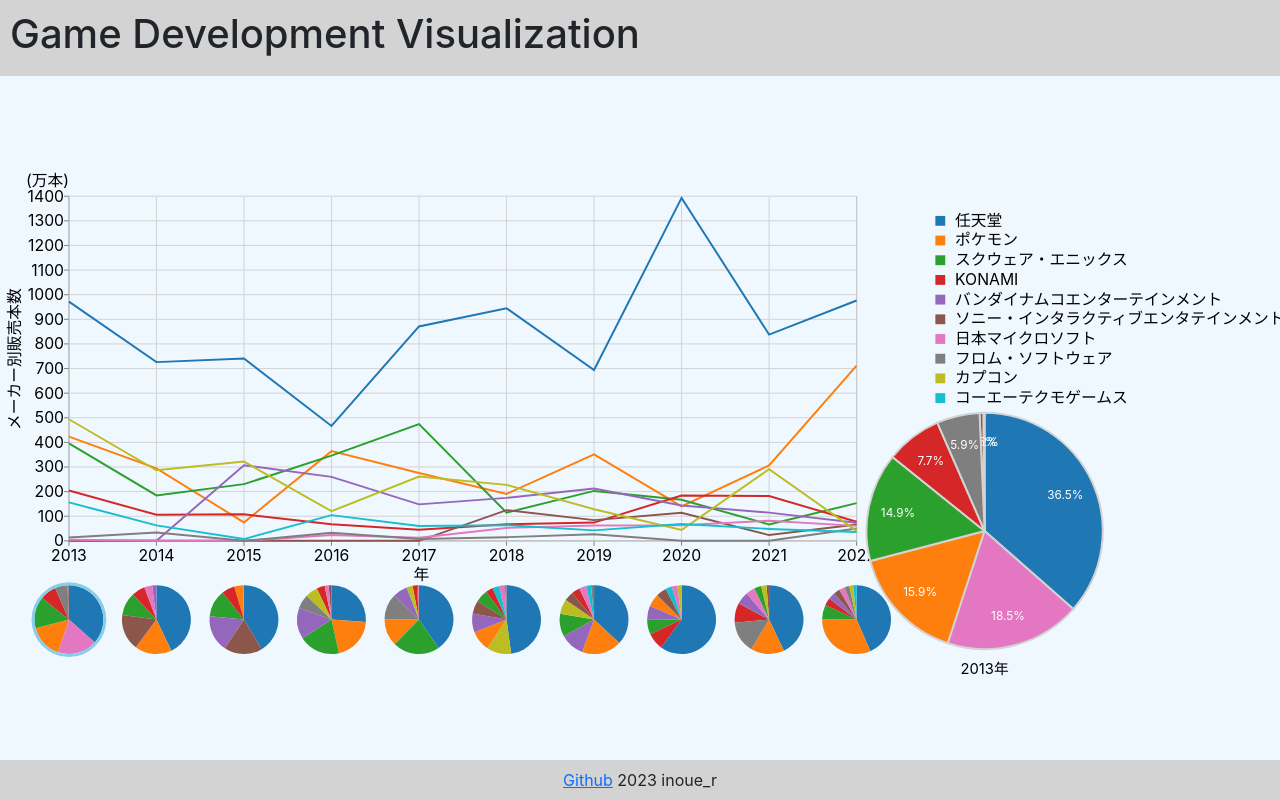
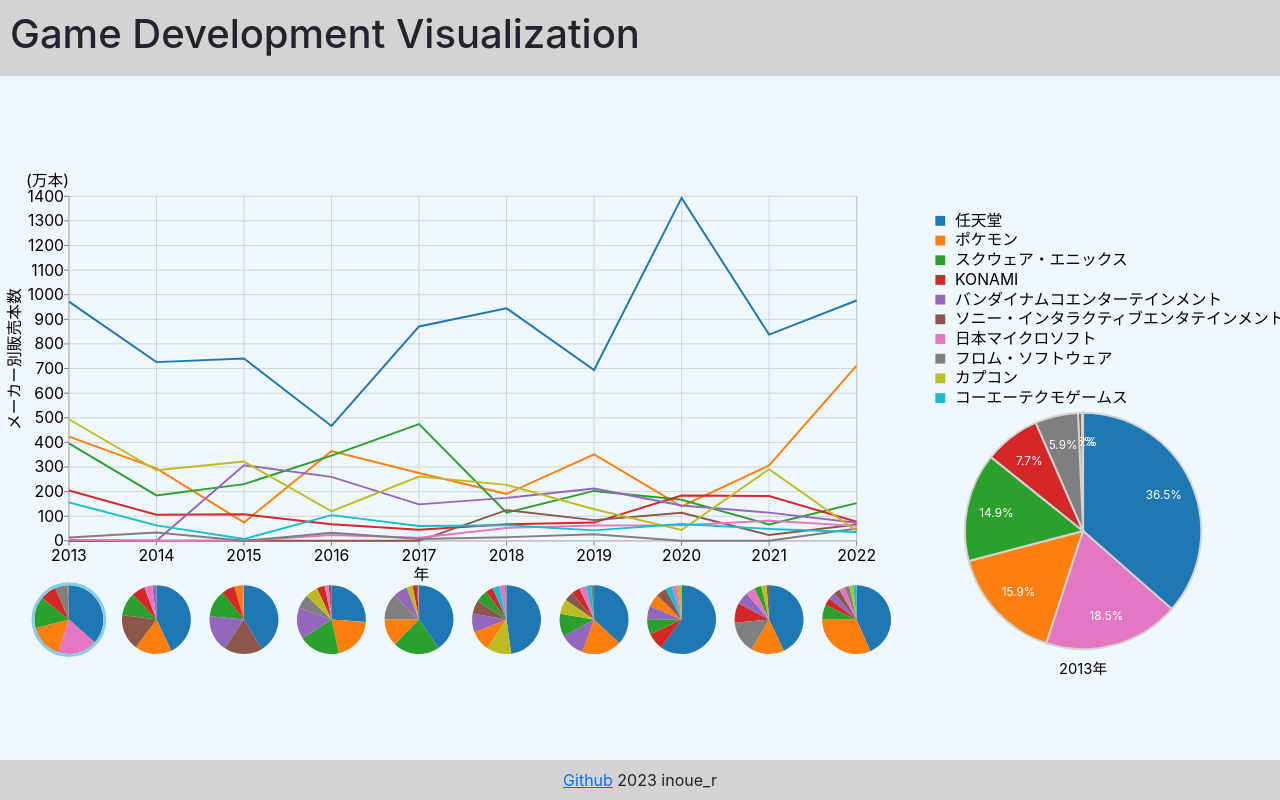
Before and after one commit to inoue021231/game-development-vis, a React (Create React App) app: page / in a window 1280 px wide. Built offline with nearby package versions, Linux system fonts and the light colour scheme.

Commit message:
create Axis.jsx

```diff
--- a/src/App.css
+++ b/src/App.css
@@ -36,6 +36,7 @@
 
 text:hover {
   background-color: aqua;
+  display: inline-block;
 }
 
 /* App.jsx */
@@ -45,3 +46,7 @@
   height: 100%;
   /* 高さを100%に設定 */
 }
+
+.svg__content text {
+  background: red;
+}
--- /dev/null
+++ b/src/Axis.jsx
@@ -0,0 +1,53 @@
+/* import Data from "./data.json"; */
+import { useState, useEffect } from "react";
+import * as d3 from "d3";
+import "./App.css";
+
+const Axis = ({
+  margin,
+  h,
+  miniPieData,
+  xScale,
+  miniArcGenerator,
+  color,
+  handleChangeYear,
+  handlePathMouseEnter,
+  handlePathMouseLeave,
+  highlightData,
+  selectPathIndex,
+  selectYear,
+  firstYear,
+  highlightCircle,
+  legendW,
+}) => {
+  return (
+    <g transform={`translate(${margin - 30},${h + 30})`}>
+      {miniPieData.map((pie, i) => {
+        return pie.map((item, j) => {
+          return (
+            <g transform={`translate(${xScale(i)},0)`} key={j}>
+              <path
+                d={miniArcGenerator(item)}
+                fill={color(j)}
+                onClick={() => {
+                  handleChangeYear(i);
+                }}
+                style={{ cursor: "pointer", transition: "0.5s" }}
+                onMouseEnter={() => handlePathMouseEnter(i)}
+                onMouseLeave={handlePathMouseLeave}
+              ></path>
+              {highlightData && selectPathIndex === i && (
+                <path d={highlightData} fill="skyblue" />
+              )}
+            </g>
+          );
+        });
+      })}
+      <g transform={`translate(${xScale(selectYear - firstYear)},0)`}>
+        <path d={highlightCircle} fill="skyblue"></path>
+      </g>
+    </g>
+  );
+};
+
+export default Axis;
--- a/src/Chart.jsx
+++ b/src/Chart.jsx
@@ -3,18 +3,18 @@
 import * as d3 from "d3";
 import "./App.css";
 import Total from "./Total";
+import Axis from "./Axis";
 
 const firstYear = 2013;
 
-const LineAllPlot = (props) => {
-  const {
+const LineAllPlot = ({
   topRankList,
   line,
   highlightMakerIndex,
   color,
   handleMakerMouseEnter,
   handleMakerMouseLeave,
-  } = props;
+}) => {
   return (
     <g>
       {topRankList.map((item, i) => {
@@ -68,14 +68,12 @@
   );
 };
 
-const Line = (props) => {
-  const {
+const Line = ({
   totalScale,
   w,
   h,
   highlightMakerIndex,
   selectMaker,
-    //path,
   color,
   selectPath,
   margin,
@@ -89,8 +87,7 @@
   line,
   xScale,
   yearCount,
-  } = props;
-
+}) => {
   return (
     <g>
       <line x1={xScale(yearCount - 1)} stroke="gray"></line>
@@ -260,12 +257,8 @@
         topRankList[i][name].push(0);
       }
     }
-
-    /* path[i] = d3.path();
-    path[i].moveTo(0, yScale()); */
   }
 
-  const path = new Array(makerCount);
   const line = new Array(makerCount);
   for (let i = 0; i < makerCount; i++) {
     line[i] = d3
@@ -401,6 +394,8 @@
 
   const overlayArcGenerator = d3.arc().innerRadius(0).outerRadius(120);
 
+  console.log(miniPieData);
+
   return (
     <svg viewBox={`0 0 ${w + 100} ${h + 100}`} className="svg__content">
       <g transform={`translate(${margin - 30},${h - margin / 2}) scale(1,-1)`}>
@@ -441,7 +436,7 @@
                 <rect
                   x="0"
                   y="-5"
-                  width={makerNameWidth}
+                  width={legendW}
                   height="20"
                   fill="skyblue"
                   opacity="0.5"
@@ -455,33 +450,28 @@
           );
         })}
       </g>
-      <g transform={`translate(${margin - 30},${h + 30})`}>
-        {miniPieData.map((pie, i) => {
-          return pie.map((item, j) => {
-            return (
-              <g transform={`translate(${xScale(i)},0)`} key={j}>
-                <path
-                  d={miniArcGenerator(item)}
-                  fill={color(j)}
-                  onClick={() => {
-                    handleChangeYear(i);
+
+      <Axis
+        {...{
+          margin,
+          h,
+          miniPieData,
+          xScale,
+          miniArcGenerator,
+          color,
+          handleChangeYear,
+          handlePathMouseEnter,
+          handlePathMouseLeave,
+          highlightData,
+          selectPathIndex,
+          selectYear,
+          firstYear,
+          highlightCircle,
+          legendW,
         }}
-                  style={{ cursor: "pointer", transition: "0.5s" }}
-                  onMouseEnter={() => handlePathMouseEnter(i)}
-                  onMouseLeave={handlePathMouseLeave}
-                ></path>
-                {highlightData && selectPathIndex === i && (
-                  <path d={highlightData} fill="skyblue" />
-                )}
-              </g>
-            );
-          });
-        })}
-        <g transform={`translate(${xScale(selectYear - firstYear)},0)`}>
-          <path d={highlightCircle} fill="skyblue"></path>
-        </g>
-      </g>
-      <g transform={`translate(${w - 200},${h - 60})`}>
+      ></Axis>
+
+      <g transform={`translate(${lineW + margin * 3},${h - 60})`}>
         {miniPieData[selectYear - firstYear].map((item, i) => {
           const percentage =
             ((item.endAngle - item.startAngle) / (2 * Math.PI)) * 100;
```
Lines whose indentation alone changed are shown as unchanged.
